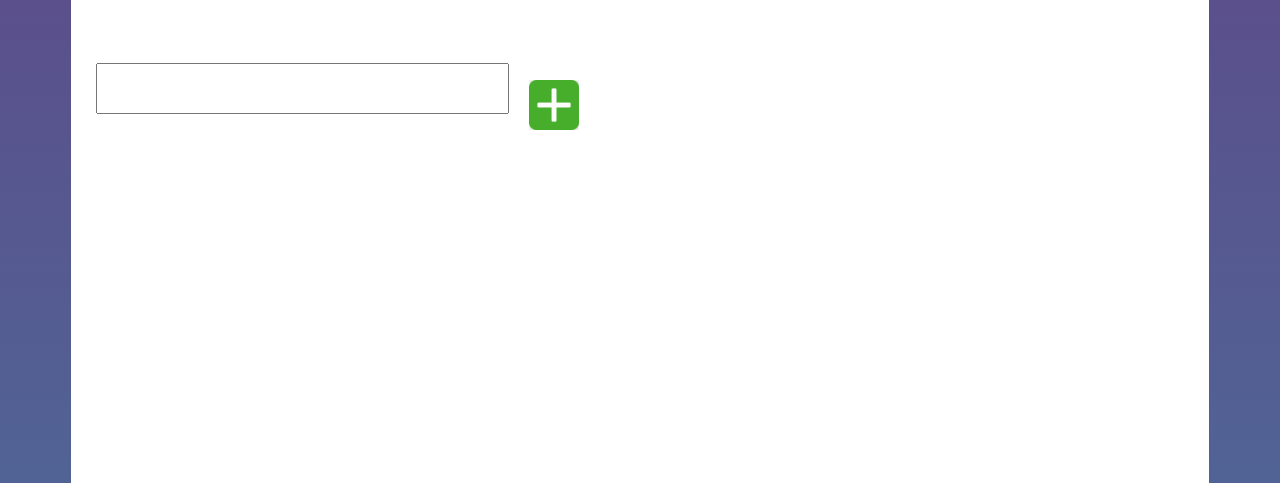
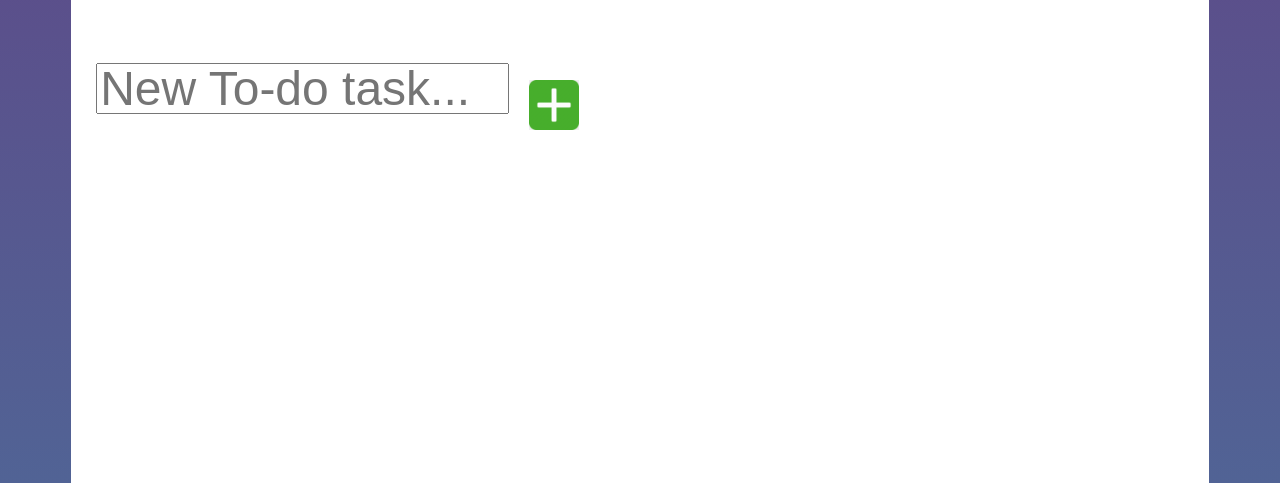
Before and after one commit to oscarmmv/Todo-List, a plain HTML site: page index.html in a window 1280 px wide. Shown: the part 317-800 px from the top of the page. Drawn offline with Linux system fonts and the light colour scheme.

Commit message:
Update index.html

```diff
--- a/index.html
+++ b/index.html
@@ -13,7 +13,7 @@
   <div class="wrapper">
     <section class="container">
       <h1>To<span style="color: #47AE2C">do</span> List<span style="color: #47AE2C"> .</span></h1>
-        <input class="textBox" id="inputField" type="text"><button class= "button" id="addToDo"></button>
+        <input class="textBox" id="inputField" placeholder="New To-do task..." type="text"><button class= "button" id="addToDo"></button>
         <div class="to-dos" id="toDoContainer"></div>
     </section>
   </div>
```
